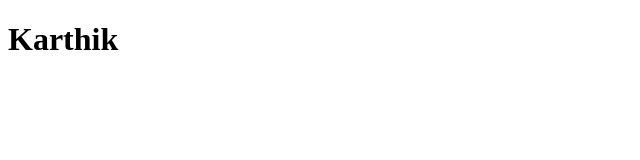
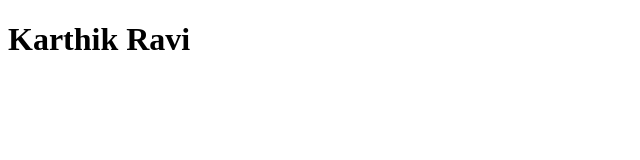
Before and after one commit to karthik-2103/samplerepo, a plain HTML site: page index.html in a window 1280 px wide. Shown: the whole page, without its empty margins (0-640 px from the left). Drawn offline with Linux system fonts and the light colour scheme.

Commit message:
feat : changed my full name

```diff
--- a/index.html
+++ b/index.html
@@ -6,6 +6,6 @@
   <title>Document</title>
 </head>
 <body>
-  <h1>Karthik</h1>
+  <h1>Karthik Ravi</h1>
 </body>
 </html>
```
